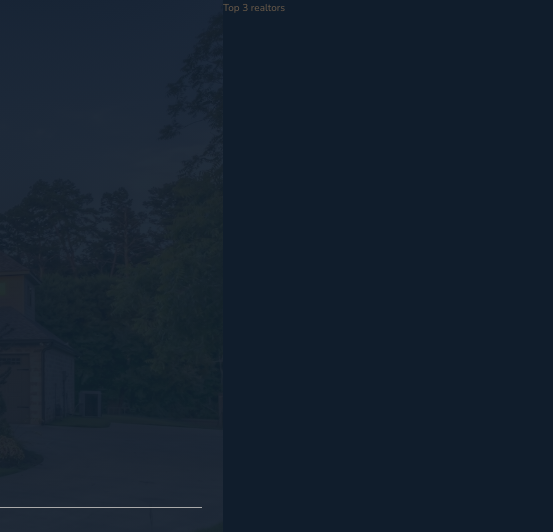
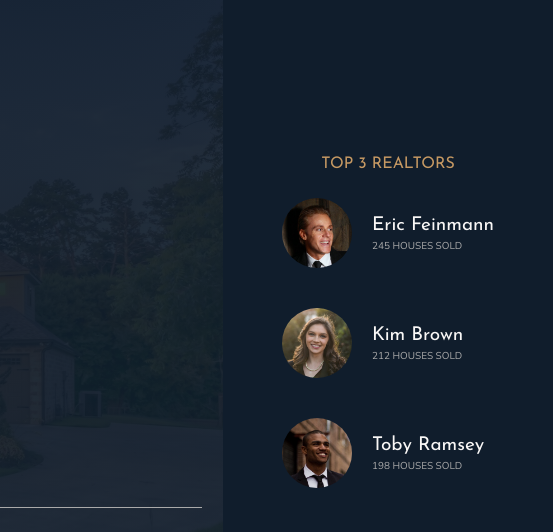
Before and after one commit to hjpunzalan/Nexter, a website: page index.html in a window 1280 px wide. Shown: the top 532 px of the page, 727-1280 px from the left. Drawn offline with nearby package versions, Linux system fonts and the light colour scheme.

Commit message:
finished building realtors section

```diff
--- a/index.html
+++ b/index.html
@@ -34,7 +34,24 @@
 
         <!-- REALTORS -->
         <div class="realtors">
-            Top 3 realtors
+            <h3 class="heading-3">Top 3 Realtors</h3>
+            <div class="realtors__list">
+                <img src="./img/realtor-1.jpeg" alt="Realtor 1" class="realtors__img">
+                <div class="realtors__Details">
+                    <h4 class="heading-4 heading-4--light">Eric Feinmann</h4>
+                    <p class="realtors__sold">245 houses sold</p>
+                </div>
+                <img src="./img/realtor-2.jpeg" alt="Realtor 2" class="realtors__img">
+                <div class="realtors__Details">
+                    <h4 class="heading-4 heading-4--light">Kim Brown</h4>
+                    <p class="realtors__sold">212 houses sold</p>
+                </div>
+                <img src="./img/realtor-3.jpeg" alt="Realtor 3" class="realtors__img">
+                <div class="realtors__Details">
+                    <h4 class="heading-4 heading-4--light">Toby Ramsey</h4>
+                    <p class="realtors__sold">198 houses sold</p>
+                </div>
+            </div>
         </div>
 
         <!-- FEATURES -->
--- a/sass/_realtors.scss
+++ b/sass/_realtors.scss
@@ -1,4 +1,32 @@
 .realtors {
     background-color: $color-secondary;
     grid-column: col-start 7 / full-end;
+    padding: 3rem;
+
+    display: grid;
+    align-content: center;
+    justify-content: center;
+    justify-items: center;
+    grid-row-gap: 2rem;
+
+    &__list {
+        display: grid;
+        grid-template-columns: min-content max-content;
+        grid-column-gap: 20px;
+        grid-row-gap: 5vh;
+        justify-content: center;
+        align-items: center;
+    }
+
+    &__img {
+        width: 7rem;
+        border-radius: 50%;
+        display: block;
+    }
+
+    &__sold {
+        text-transform: uppercase;
+        color: $color-grey-light-2;
+        margin-top: -3px;
+    }
 }
```
Also changed, not shown: css/style.css.
